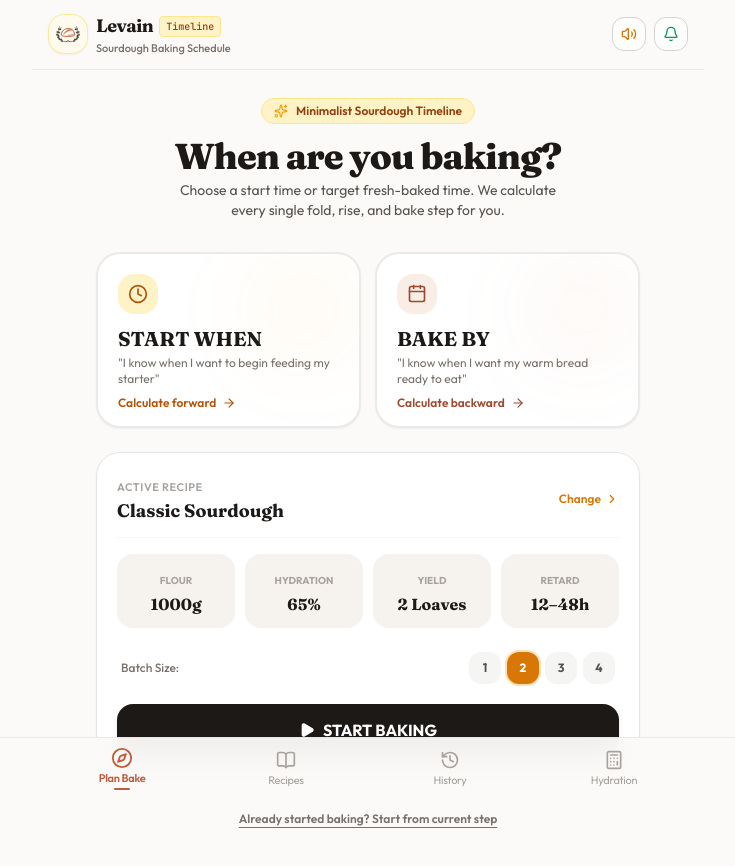
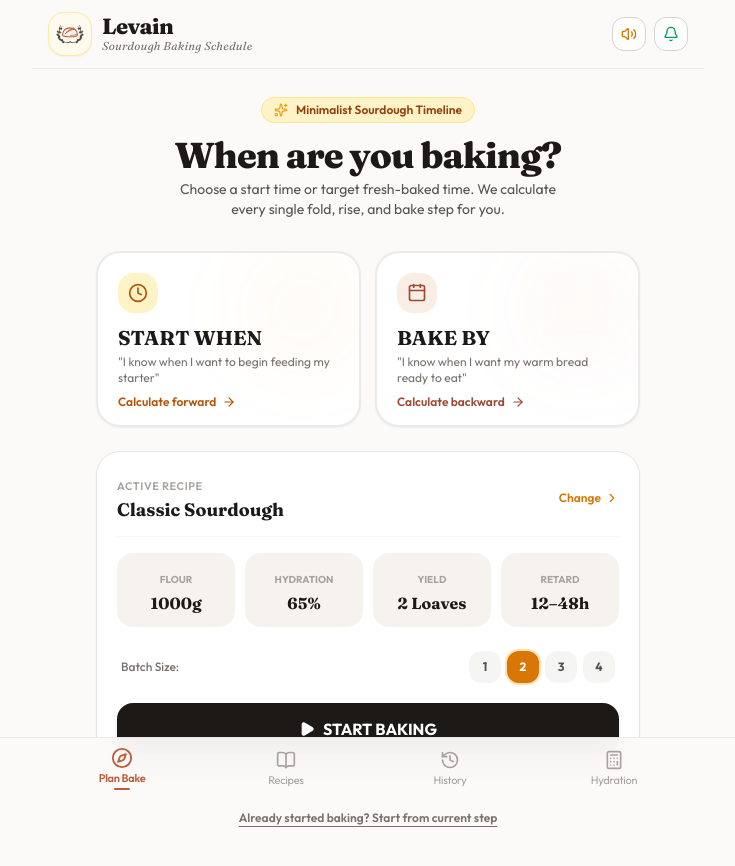
Before and after one commit to Daniel235Lobato/sourdough-timeline, a React (Vite) app: page / in a window 1280 px wide. Shown: the top 866 px of the page, without its empty margins (272-1007 px from the left). Built offline with nearby package versions, Linux system fonts and the light colour scheme; the HTML template or start-up script is replaced by a standard one.

Commit message:
Enlarge Levain brand title, remove Timeline badge, and style subtitle with elegant serif typography

```diff
--- a/src/components/common/Header.tsx
+++ b/src/components/common/Header.tsx
@@ -36,21 +36,16 @@ export const Header: React.FC<HeaderProps> = ({ activeTab, setActiveTab }) => {
         {/* Brand / Logo */}
         <button
           onClick={() => setActiveTab(activeSession ? 'timeline' : 'home')}
-          className="flex items-center space-x-2 text-left group"
+          className="flex items-center space-x-2.5 text-left group"
         >
-          <div className="w-10 h-10 rounded-2xl bg-amber-50/80 dark:bg-stone-900 border border-amber-200/80 dark:border-stone-800 flex items-center justify-center p-1 shadow-sm group-hover:scale-105 transition-transform overflow-hidden">
-            <Logo size={36} className="w-full h-full" />
+          <div className="w-11 h-11 rounded-2xl bg-amber-50/80 dark:bg-stone-900 border border-amber-200/80 dark:border-stone-800 flex items-center justify-center p-1 shadow-sm group-hover:scale-105 transition-transform overflow-hidden">
+            <Logo size={40} className="w-full h-full" />
           </div>
-          <div>
-            <div className="flex items-center space-x-1.5">
-              <span className="font-serif font-bold text-stone-900 dark:text-stone-100 text-lg tracking-tight">
-                Levain
-              </span>
-              <span className="text-[10px] font-mono font-medium px-1.5 py-0.5 rounded bg-amber-100 dark:bg-amber-950/70 text-amber-800 dark:text-amber-300 border border-amber-200 dark:border-amber-800">
-                Timeline
-              </span>
-            </div>
-            <p className="text-[11px] text-stone-500 dark:text-stone-400 font-medium">
+          <div className="flex flex-col justify-center">
+            <span className="font-serif font-extrabold text-stone-900 dark:text-stone-100 text-[22px] tracking-tight leading-none">
+              Levain
+            </span>
+            <p className="font-serif italic text-[11.5px] text-stone-500 dark:text-stone-400 tracking-wide mt-1 leading-none">
               Sourdough Baking Schedule
             </p>
           </div>
```
